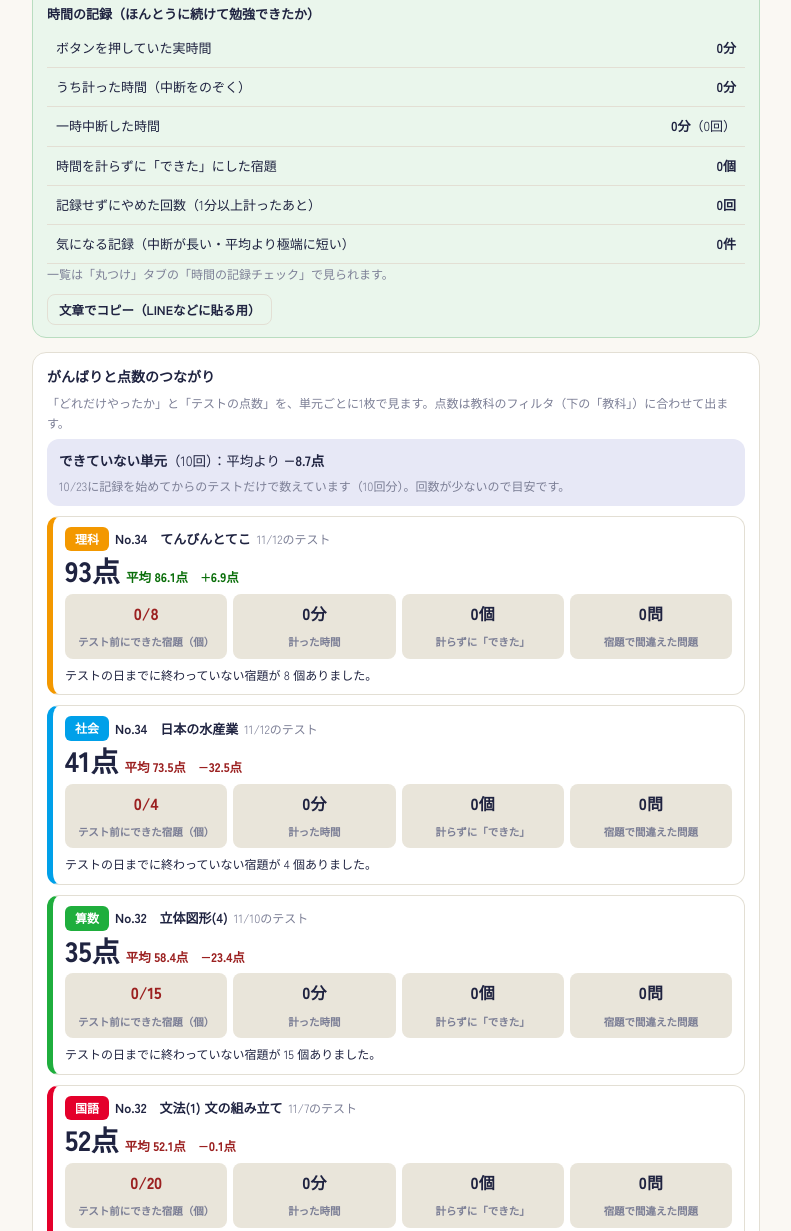
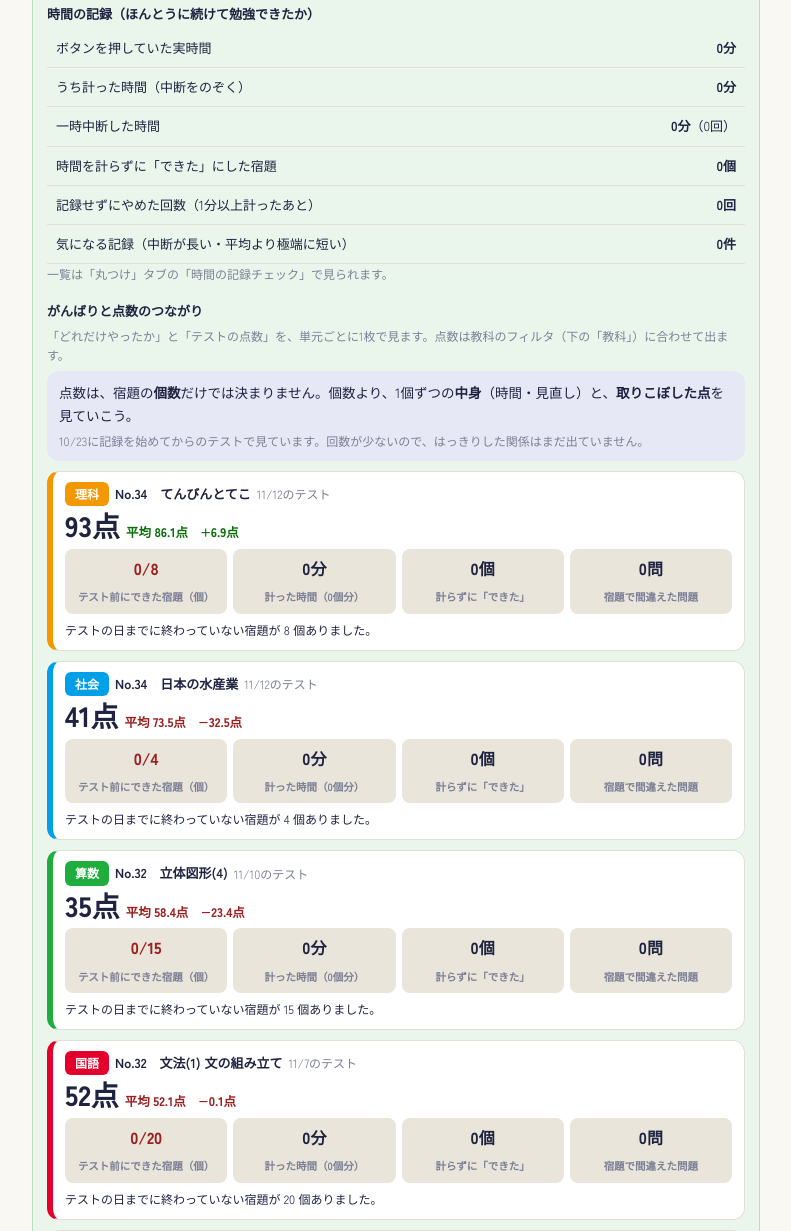
Before and after one commit to gisami/hanahama, a plain HTML site: page index.html in a window 1280 px wide. Shown: the part 729-1960 px from the top of the page, without its empty margins (244-1035 px from the left). Drawn offline with Linux system fonts and the light colour scheme; no server answers; a web font is replaced by a local one.

Commit message:
v98: 週のまとめの中に「がんばりと点数」「使い方チェック」を統合／取りこぼし点を表示／個数と点数の関係の断定をやめた
Co-Authored-By: Claude Sonnet 5.5 <noreply@anthropic.com>
Claude-Session: https://claude.ai/code/session_01Vw9Xt81iokuYjoioZtmKPr

```diff
--- a/index.html
+++ b/index.html
@@ -729,7 +729,7 @@ ol.hv .hv-sub{font-size:12.5px; color:var(--redo-ink); margin-top:2px}
 
 <header class="topbar">
   <div class="topbar-in">
-    <div class="brand"><b>中学受験の相棒</b><span><i class="bs" style="font-style:normal">小4 ／ 浜学園　</i><em style="font-style:normal;opacity:.75;font-weight:800">v97</em></span><button class="refresh" id="btnRefresh" type="button" aria-label="最新の状態に更新">↻ 更新</button></div>
+    <div class="brand"><b>中学受験の相棒</b><span><i class="bs" style="font-style:normal">小4 ／ 浜学園　</i><em style="font-style:normal;opacity:.75;font-weight:800">v98</em></span><button class="refresh" id="btnRefresh" type="button" aria-label="最新の状態に更新">↻ 更新</button></div>
     <div class="tabs" role="tablist">
       <button role="tab" id="tab-today" aria-selected="true">宿題<span class="badge" id="badgeToday" hidden></span></button>
       <button role="tab" id="tab-test" aria-selected="false">テスト範囲</button>
@@ -806,10 +806,10 @@ ol.hv .hv-sub{font-size:12.5px; color:var(--redo-ink); margin-top:2px}
   <section class="rvcard wk-green" id="wkSum"><details id="wkDet"><summary><h3 style="display:inline">日曜の家族ふり返り（週のまとめ）</h3></summary>
     <div class="wknav" style="margin-top:10px"><button class="btn ghost sm" id="wkPrev" type="button">◀ 前の週</button><b id="wkLabel" style="font-size:13px"></b><button class="btn ghost sm" id="wkNext" type="button">次の週 ▶</button></div>
     <div id="wkBody"></div>
+    <div id="effortCard" style="margin-top:16px"><div class="wkh">がんばりと点数のつながり</div><div id="effortBody"></div></div>
+    <div id="usageCard" style="margin-top:16px"><div class="wkh">アプリの使い方チェック（この週）</div><div id="usageBody"></div></div>
     <div class="judge-row" style="margin-top:10px"><button class="btn ghost sm" id="wkCopy" type="button">文章でコピー（LINEなどに貼る用）</button></div>
   </details></section>
-  <section class="rvcard" id="effortCard"><h3>がんばりと点数のつながり</h3><div id="effortBody"></div></section>
-  <section class="rvcard" id="usageCard"><h3>アプリの使い方チェック（この週）</h3><div id="usageBody"></div></section>
   <section class="rvcard" id="dayLog"><h3>日ごとの勉強の記録</h3>
     <div class="wknav"><button class="btn ghost sm" id="dlPrev" type="button">◀ 前の日</button><b id="dlLabel" style="font-size:13px"></b><button class="btn ghost sm" id="dlNext" type="button">次の日 ▶</button></div>
     <div id="dlBody"></div>
@@ -3638,15 +3638,8 @@ function renderEffort(){
     .sort((a, b) => b.test.localeCompare(a.test) || SUBJ_ORDER[a.subject] - SUBJ_ORDER[b.subject]);
   const rows = all.map(u => ({u, r: SCORES.review[u.key], e: unitEffort(u)}));
   const withE = rows.filter(x => x.e && x.r.avg != null);
-  const rate = x => x.e.before / x.e.total, df = x => x.r.score - x.r.avg;
-  const hi = withE.filter(x => rate(x) >= 0.8), lo = withE.filter(x => rate(x) < 0.8);
-  const mean = a => Math.round(a.reduce((p, q) => p + q, 0) / a.length * 10) / 10, sg = v => `${v >= 0 ? "+" : "−"}${Math.abs(v)}`;
-  let sum = "";
-  if (withE.length){
-    const part = (lab, a) => a.length ? `<b>${lab}</b>（${a.length}回）：平均より <b>${sg(mean(a.map(df)))}点</b>` : "";
-    sum = `<div class="ef-sum">${[part("テスト前に宿題を8割以上できた単元", hi), part("できていない単元", lo)].filter(Boolean).join("<br>")}
-      <div class="note" style="margin-top:4px">${fmtMD(START)}に記録を始めてからのテストだけで数えています（${withE.length}回分）。回数が少ないので目安です。</div></div>`;
-  } else sum = `<div class="note">記録を始めてから受けたテストの点数と平均点がそろうと、ここに「宿題をやった単元は平均より何点上だったか」が出ます。</div>`;
+  const sg = v => `${v >= 0 ? "+" : "−"}${Math.abs(v)}`;
+  const sum = `<div class="ef-sum">点数は、宿題の<b>個数</b>だけでは決まりません。個数より、1個ずつの<b>中身</b>（時間・見直し）と、<b>取りこぼした点</b>を見ていこう。<div class="note" style="margin-top:4px">${fmtMD(START)}に記録を始めてからのテストで見ています。回数が少ないので、はっきりした関係はまだ出ていません。</div></div>`;
   const list = rows.filter(x => on(x.u)).slice(0, 6).map(({u, r, e}) => {
     const d = r.avg != null ? Math.round((r.score - r.avg) * 10) / 10 : null, c = r.rank && r.rank.c;
     const cell = (b, l, cls = "") => `<div class="${cls}"><b>${b}</b><span>${l}</span></div>`;
@@ -3654,11 +3647,12 @@ function renderEffort(){
     if (!e) body = `<div class="note" style="margin-top:6px">この単元は、記録を始める前の宿題なので、がんばりの記録がありません。</div>`;
     else {
       const notDone = e.total - e.before, ntW = e.done && e.nt / e.done >= 0.3;
+      const ms = r.miss ? `<div class="note" style="margin-top:6px;color:var(--ink)">${r.miss.p70 > 0 ? `クラスの7割以上が正解した問題で落とした点：<b>${r.miss.p70}点</b>（${r.miss.n70}問）→ 取れていれば <b>${r.score + r.miss.p70}点</b>${r.avg != null ? `（平均 ${r.avg}点）` : ""}。` : "クラスの7割以上が正解した問題は、ほぼ取れていました。"}　半分以上が正解した問題では <b>${r.miss.p50}点</b> 落としています。</div>` : "";
       body = `<div class="ef-grid">${cell(`${e.before}/${e.total}`, "テスト前にできた宿題（個）", notDone >= 2 ? "bad" : notDone ? "warn" : "")}
-        ${cell(`${Math.round(e.sec / 60)}分`, "計った時間")}
+        ${cell(`${Math.round(e.sec / 60)}分`, `計った時間（${Math.max(0, e.done - e.nt)}個分）`)}
         ${cell(`${e.nt}個`, "計らずに「できた」", ntW ? "warn" : "")}
         ${cell(`${e.wrong}問`, "宿題で間違えた問題")}</div>
-        <div class="note" style="margin-top:6px;color:var(--ink)">${notDone > 0 ? `テストの日までに終わっていない宿題が ${notDone} 個ありました。` : "宿題は、テストの日までに全部終わっていました。"}${ntW ? "計らずに「できた」にした宿題が多いので、実際にやった時間はもっと長いかもしれません。" : ""}</div>`;
+        <div class="note" style="margin-top:6px;color:var(--ink)">${notDone > 0 ? `テストの日までに終わっていない宿題が ${notDone} 個ありました。` : "宿題は、テストの日までに全部終わっていました。"}${ntW ? "計らずに「できた」にした宿題が多いので、実際にやった時間はもっと長いかもしれません。" : ""}</div>${ms}`;
     }
     return `<div class="efc s-${u.subject}"><div class="ef-h"><span class="subj">${u.subject}</span><b>No.${u.lec}　${esc(uname(u))}</b><span class="note">${fmtMD(u.test)}のテスト</span></div>
       <div class="ef-sc">${r.score}点${d != null ? `<small class="${d >= 0 ? "up" : "dn"}">平均 ${r.avg}点　${sg(d)}点</small>` : ""}${c ? `<small>クラス ${c[0]}位／${c[1]}人</small>` : ""}</div>${body}</div>`;
```
